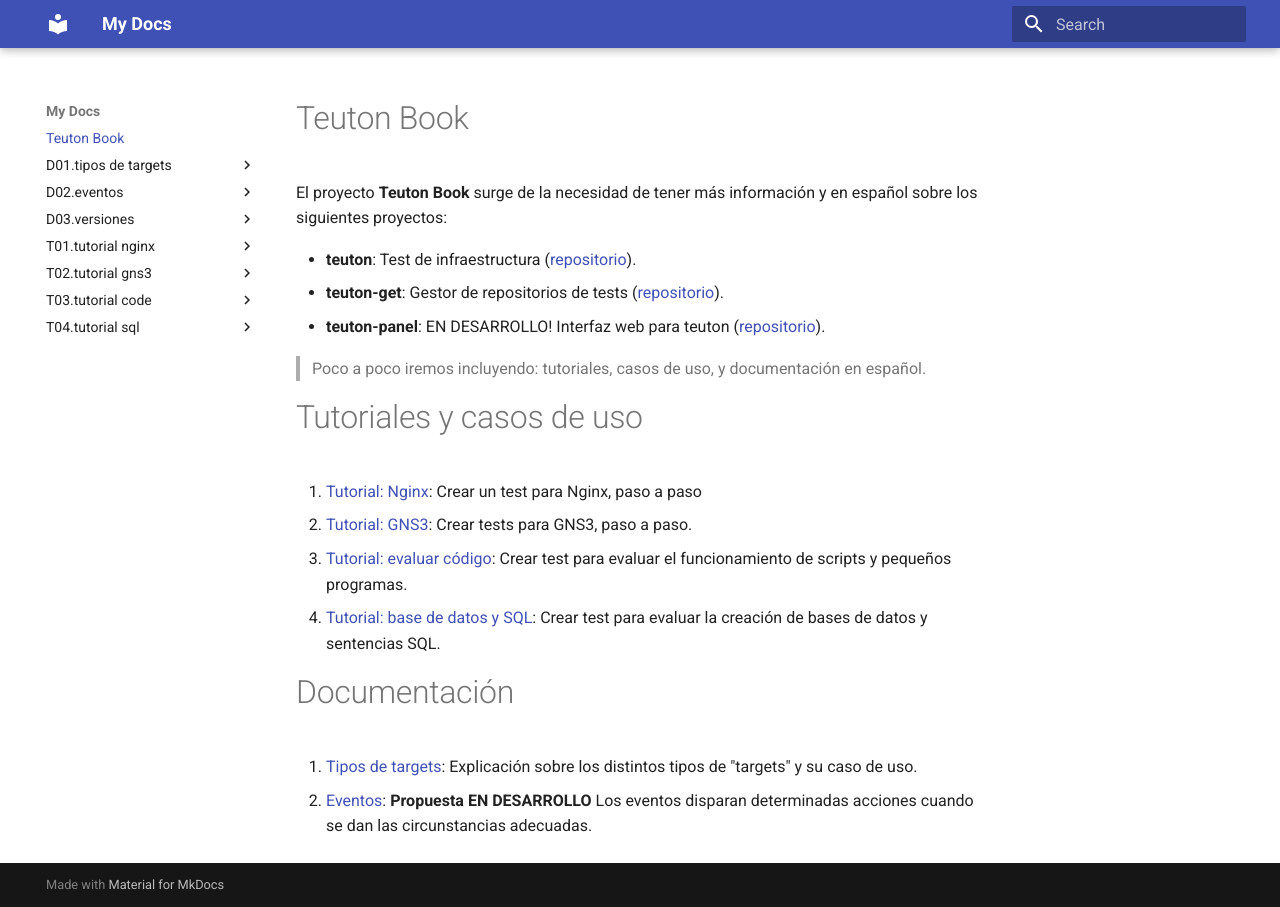
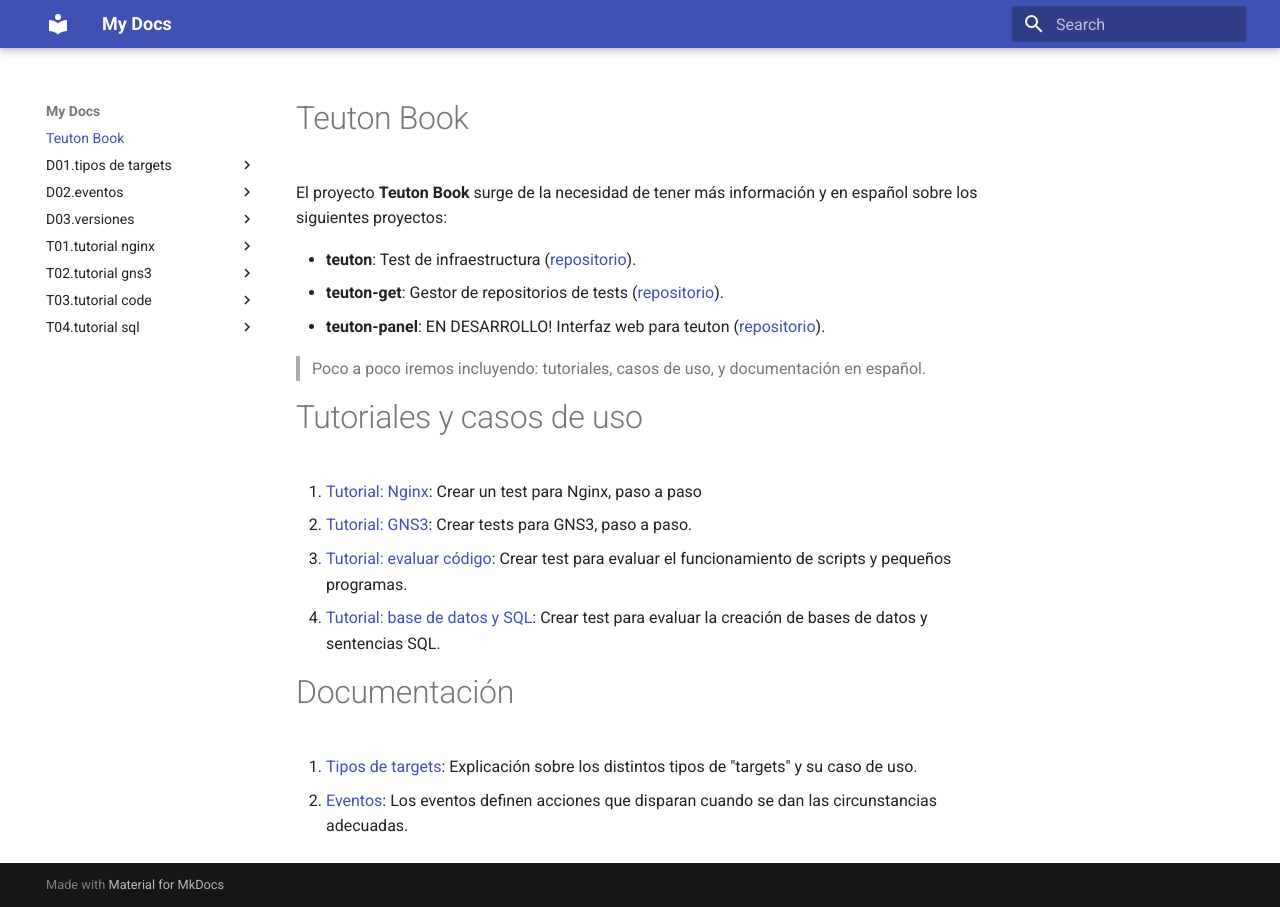
Before and after one commit to dvarrui/teuton-book, an MkDocs documentation site: the page built from docs/index.md, in a window 1280 px wide. Built offline with MkDocs 1.6.1 and Material for MkDocs 9.7.7, drawn with Linux system fonts in a browser that asks for light colours.

Commit message:
docs events

```diff
--- a/docs/index.md
+++ b/docs/index.md
@@ -19,4 +19,4 @@
 # Documentación
 
 1. [Tipos de targets](./d01.tipos_de_targets/index.md): Explicación sobre los distintos tipos de "targets" y su caso de uso.
-2. [Eventos](./d02.eventos/index.md): **Propuesta EN DESARROLLO** Los eventos disparan determinadas acciones cuando se dan las circunstancias adecuadas.
+2. [Eventos](./d02.eventos/index.md): Los eventos definen acciones que disparan cuando se dan las circunstancias adecuadas.
```
Also changed, not shown: docs/d02.eventos/index.md (+1 -5 lines).
